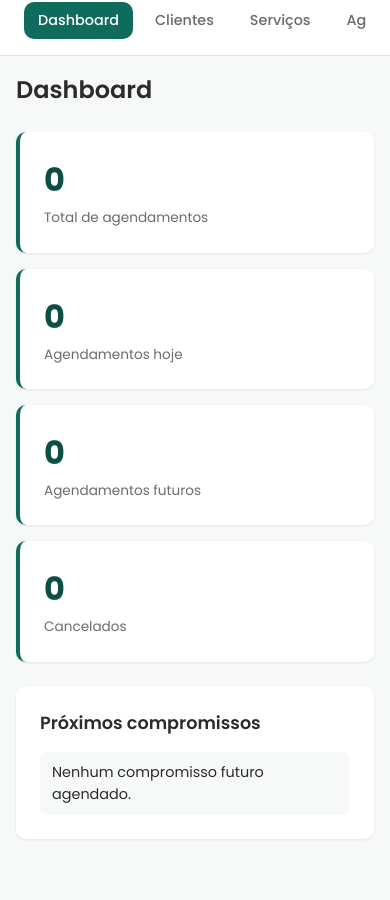
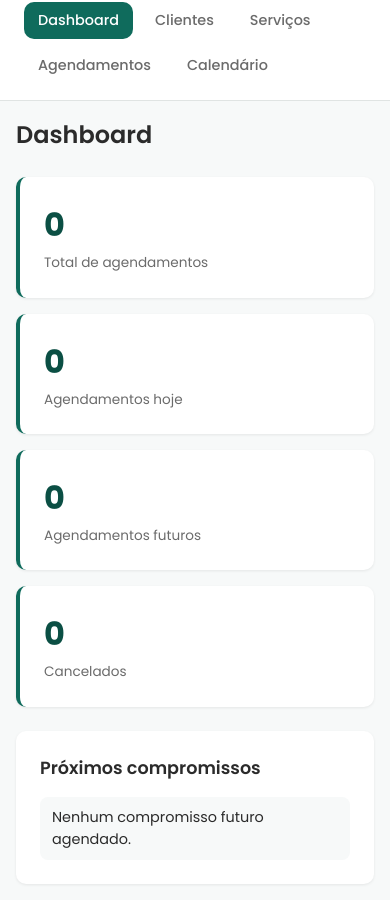
Before and after one commit to IsabelSantosDev/sistema-agendamento, a plain HTML site: page index.html in a window 390 px wide. Shown: the part 61-961 px from the top of the page. Before the commit the page ends 916 px from the top, so only its background shows below. Drawn offline with Linux system fonts and the light colour scheme.

Commit message:
fix: remove barra de rolagem horizontal do menu em telas pequenas

```diff
--- a/css/style.css
+++ b/css/style.css
@@ -484,8 +484,7 @@ h1, h2, h3{
 
     .menu-principal{
         width: 100%;
-        overflow-x: auto;
-        flex-wrap: nowrap;
+        flex-wrap: wrap;
     }
 
     .formulario{
```
